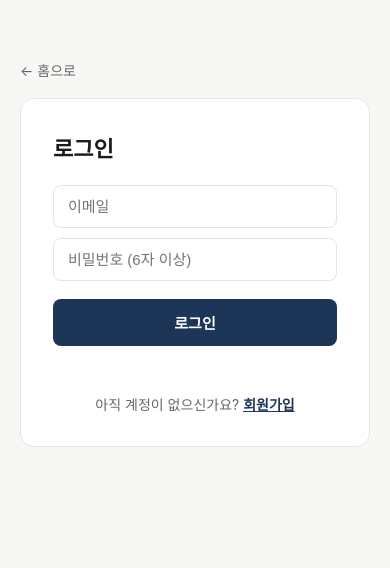
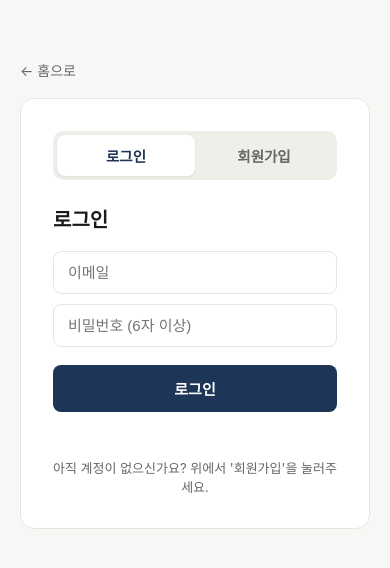
Before and after one commit to noteand-something/note-and-landing, a website: page login.html in a window 390 px wide. Drawn offline with nearby package versions, Linux system fonts and the light colour scheme.

Commit message:
Add files via upload

```diff
--- a/login.html
+++ b/login.html
@@ -10,14 +10,16 @@
   body{font-family:-apple-system,BlinkMacSystemFont,"Segoe UI",Roboto,"Noto Sans KR",sans-serif;background:#f7f7f5;margin:0;color:#1a1a1a;}
   .wrap{max-width:420px;margin:0 auto;padding:60px 20px;}
   .card{background:#fff;border:1px solid var(--line);border-radius:14px;padding:32px;}
-  h1{font-size:22px;margin:0 0 22px;}
+  .tabs{display:flex;background:#f0eee9;border-radius:10px;padding:4px;margin-bottom:24px;}
+  .tab{flex:1;text-align:center;padding:10px 0;font-size:14.5px;font-weight:700;color:var(--ink-soft);border-radius:8px;cursor:pointer;user-select:none;transition:background .15s ease, color .15s ease;}
+  .tab.active{background:#fff;color:var(--navy);box-shadow:0 1px 3px rgba(0,0,0,.08);}
+  h1{font-size:20px;margin:0 0 18px;}
   input{width:100%;padding:12px 14px;margin-bottom:10px;border:1px solid var(--line);border-radius:8px;font-size:15px;}
   input:focus{outline:none;border-color:var(--navy);}
   button{width:100%;padding:13px;border:none;border-radius:8px;background:var(--navy);color:#fff;font-size:15px;font-weight:700;cursor:pointer;margin-top:8px;transition:background .15s ease;}
   button:hover{background:var(--navy-deep);}
   button:disabled{opacity:.6;cursor:default;}
-  .toggle{text-align:center;margin-top:18px;font-size:14px;color:var(--ink-soft);}
-  .toggle a{color:var(--navy);cursor:pointer;text-decoration:underline;font-weight:600;}
+  .hint{text-align:center;margin-top:16px;font-size:13px;color:var(--ink-soft);}
   #msg{margin-top:12px;font-size:13.5px;min-height:18px;}
   .back{display:inline-block;margin-bottom:18px;font-size:14px;color:var(--ink-soft);text-decoration:none;}
   .back:hover{color:var(--navy);}
@@ -27,12 +29,16 @@
 <div class="wrap">
   <a class="back" href="/">← 홈으로</a>
   <div class="card">
+    <div class="tabs">
+      <div class="tab active" id="tab-login">로그인</div>
+      <div class="tab" id="tab-signup">회원가입</div>
+    </div>
     <h1 id="form-title">로그인</h1>
     <input type="email" id="email" placeholder="이메일" autocomplete="email" required>
     <input type="password" id="password" placeholder="비밀번호 (6자 이상)" autocomplete="current-password" required>
     <button id="submit-btn">로그인</button>
     <p id="msg"></p>
-    <div class="toggle" id="toggle-wrap">아직 계정이 없으신가요? <a id="toggle-link">회원가입</a></div>
+    <div class="hint" id="hint-text">아직 계정이 없으신가요? 위에서 '회원가입'을 눌러주세요.</div>
   </div>
 </div>
 
@@ -49,32 +55,41 @@
   const msgEl = document.getElementById('msg');
   const btnEl = document.getElementById('submit-btn');
   const titleEl = document.getElementById('form-title');
-  const toggleWrap = document.getElementById('toggle-wrap');
+  const hintEl = document.getElementById('hint-text');
+  const tabLogin = document.getElementById('tab-login');
+  const tabSignup = document.getElementById('tab-signup');
 
   // 이미 로그인되어 있으면 바로 신청 현황으로
   sb.auth.getSession().then(({ data }) => {
     if (data.session) window.location.href = '/dashboard.html';
   });
 
-  function bindToggle() {
-    document.getElementById('toggle-link').addEventListener('click', () => {
-      mode = mode === 'login' ? 'signup' : 'login';
-      msgEl.textContent = '';
-      render();
-    });
+  function setMode(newMode) {
+    if (mode === newMode) return;
+    mode = newMode;
+    msgEl.textContent = '';
+    render();
   }
+
+  tabLogin.addEventListener('click', () => setMode('login'));
+  tabSignup.addEventListener('click', () => setMode('signup'));
 
   function render() {
     if (mode === 'login') {
+      tabLogin.classList.add('active');
+      tabSignup.classList.remove('active');
       titleEl.textContent = '로그인';
       btnEl.textContent = '로그인';
-      toggleWrap.innerHTML = '아직 계정이 없으신가요? <a id="toggle-link">회원가입</a>';
+      pwEl.setAttribute('autocomplete', 'current-password');
+      hintEl.textContent = "아직 계정이 없으신가요? 위에서 '회원가입'을 눌러주세요.";
     } else {
+      tabSignup.classList.add('active');
+      tabLogin.classList.remove('active');
       titleEl.textContent = '회원가입';
       btnEl.textContent = '가입하기';
-      toggleWrap.innerHTML = '이미 계정이 있으신가요? <a id="toggle-link">로그인</a>';
+      pwEl.setAttribute('autocomplete', 'new-password');
+      hintEl.textContent = "이미 계정이 있으신가요? 위에서 '로그인'을 눌러주세요.";
     }
-    bindToggle();
   }
   render();
 
```
Also changed, not shown: index.html (+25 -1 lines).
